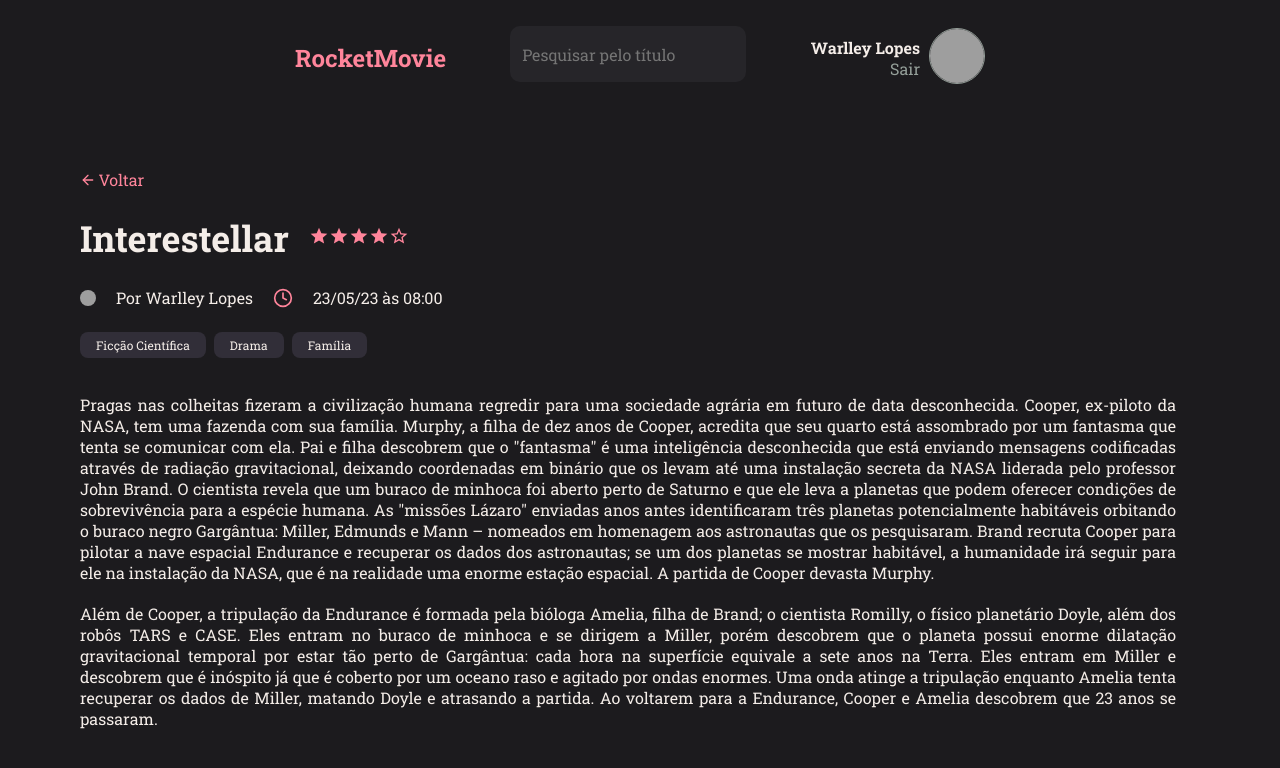
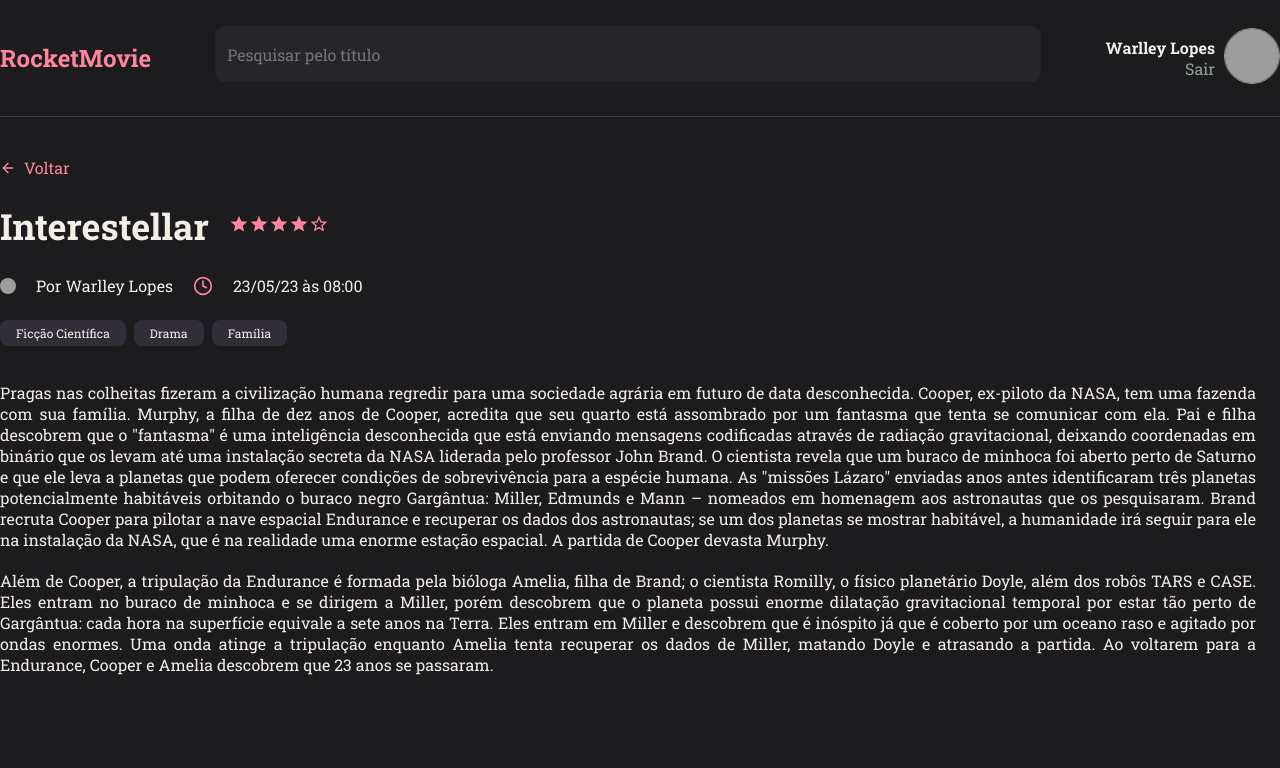
Before and after one commit to WarlleyPLopes/rocketmovie, a React (Vite) app: page /details/1 in a window 1280 px wide. Shown: the top 768 px of the page. Built offline with nearby package versions, Linux system fonts and the light colour scheme; grey boxes are pictures that could not be loaded.

Commit message:
correcting page details styling

```diff
--- a/src/pages/Details/index.jsx
+++ b/src/pages/Details/index.jsx
@@ -1,22 +1,31 @@
 import { FiArrowLeft, FiClock } from "react-icons/fi";
 import { MdStar, MdStarBorder } from "react-icons/md";
 import { Header } from "../../components/Header";
-import { ButtonText } from "../../components/ButtonText";
-import { Container, Content, Info } from "./styles.js";
+import { Container, Info } from "./styles.js";
 import { Section } from "./styles.js";
 import { Tag } from "../../components/Tag/index.jsx";
+import {Line} from '../Home/styles.js'
+import { useNavigate } from "react-router-dom";
 
 export function Details() {
+const navigate = useNavigate()
+
+function handleBack(){
+  navigate(-1)
+}
+
   return (
     <Container>
       <Header />
+      <Line/>
 
       <main>
-        <Content>
-          <div>
-            <FiArrowLeft />
-            <ButtonText title="Voltar" />
-          </div>
+          <button type="button" onClick={handleBack}>
+            <FiArrowLeft/>
+            Voltar
+          </button>
+
+
           <Section>
             <div>
               <h1>Interestellar</h1>
@@ -77,7 +86,6 @@ export function Details() {
             </p>
             </div>
           </Section>
-        </Content>
       </main>
     </Container>
   );
--- a/src/pages/Details/styles.js
+++ b/src/pages/Details/styles.js
@@ -3,40 +3,31 @@ import styled from "styled-components";
 export const Container = styled.div`
   width: 100%;
   height: 100vh;
-  padding: 0 80px;
-  display: grid;
-  grid-template-rows: 105px auto;
-  grid-template-areas:
-    "header"
-    "content";
 
   > main {
-    grid-area: content;
+    max-width: 1366px;
+    margin: 0 auto;
     overflow-y: auto;
-    padding: 64px 0;
+    padding: 40px 0;
+
+    button {
+      display: flex;
+      background: none;
+      border: none;
+      align-items: center;
+      gap: 8px;
+      color: ${({ theme }) => theme.COLORS.PINK};
+
+      svg {
+        font-size: 16px;
+        color: ${({ theme }) => theme.COLORS.PINK};
+      }
+
+    }
   }
 `;
 
-export const Content = styled.div`
-  margin: 0 auto;
 
-  display: flex;
-  flex-direction: column;
-
-  > div {
-    display: flex;
-    align-items: center;
-    gap: 2.5px;
-
-    svg {
-      color: ${({ theme }) => theme.COLORS.PINK};
-    }
-
-    button {
-      color: ${({ theme }) => theme.COLORS.PINK};
-    }
-  }
-`;
 
 export const Section = styled.section`
   padding-top: 24px;
--- a/src/styles/global.js
+++ b/src/styles/global.js
@@ -37,9 +37,10 @@ export default createGlobalStyle`
     }
 
     ::-webkit-scrollbar {
-        width: 10px;
+        width: 8px;
         background: transparent;
     }
+
 
     ::-webkit-scrollbar-thumb {
         background:${({ theme }) => theme.COLORS.PINK};
```
